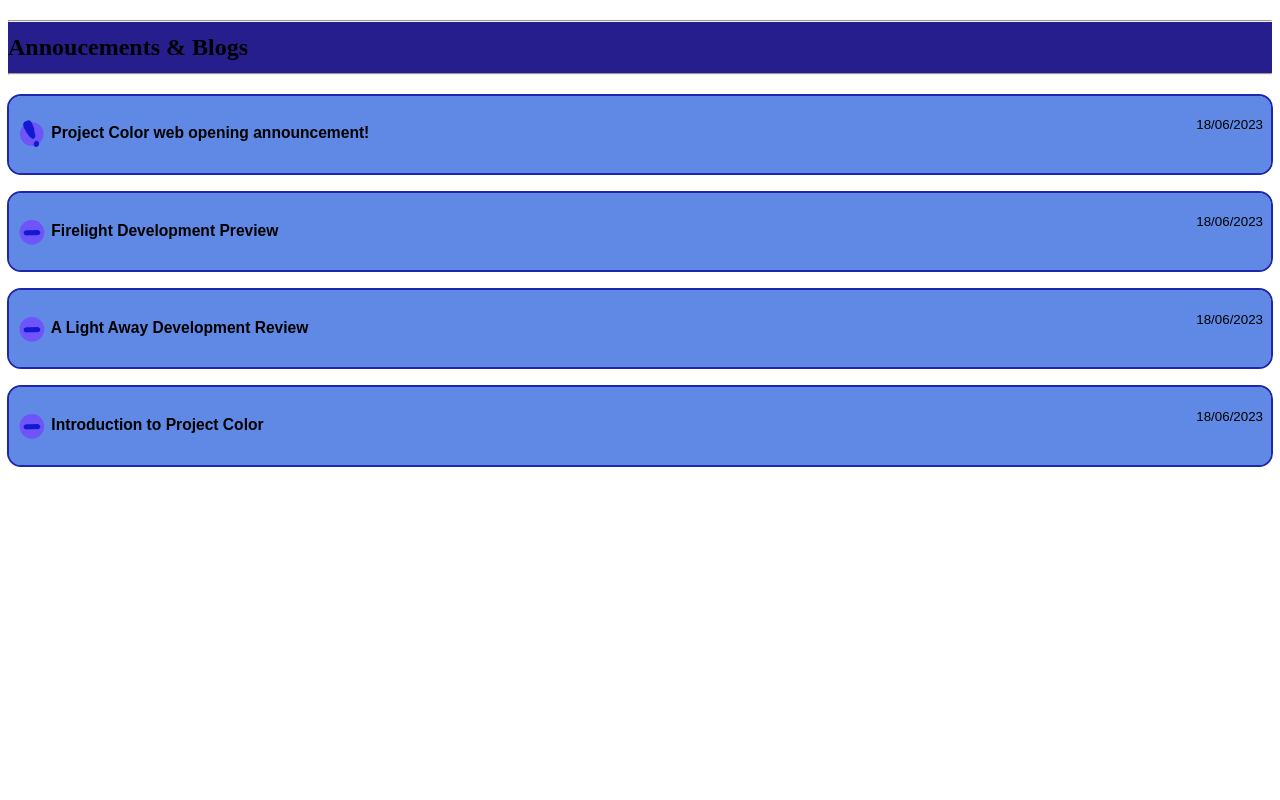
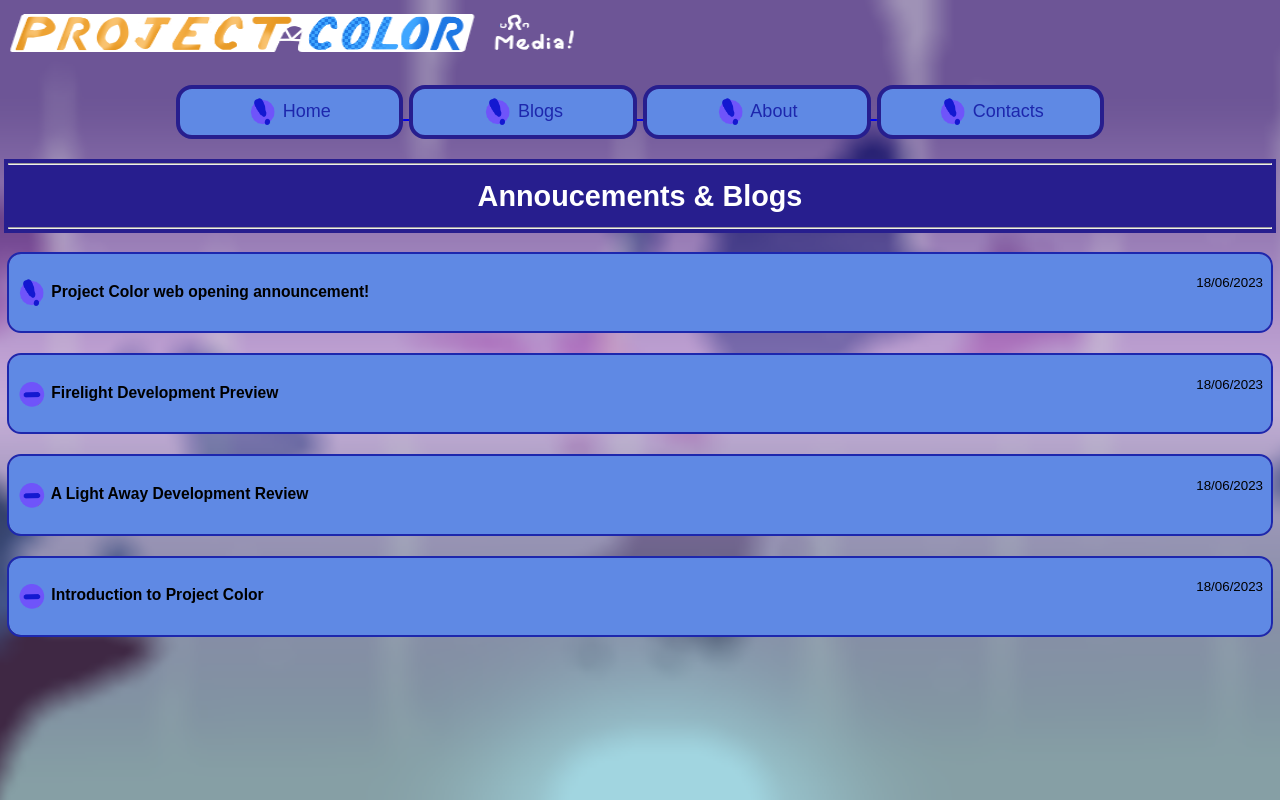
Before and after one commit to NeverEverTM/ProjectColor, a plain HTML site: page Blogs/index.html in a window 1280 px wide. Drawn offline with nearby package versions, Linux system fonts and the light colour scheme; no server answers; files whose address does not match are found by name.

Commit message:
im not done, this sucks ass

```diff
--- a/Blogs/index.html
+++ b/Blogs/index.html
@@ -11,7 +11,7 @@
         <script src="https://code.jquery.com/jquery-3.7.0.js"></script>
         <script>
              $(function() { $("#blogs-2023").load("blogs-2023.html");});
-             $(function() { $("#top-bar").load("html/top-bar.html");});
+             $(function() { $("#top-bar").load("/html/top-bar.html");});
              window.onload = function()
                 {
                     $.getScript("html/blog-post-element.js");
--- a/html/top-bar.html
+++ b/html/top-bar.html
@@ -5,7 +5,7 @@
             font-size: larger;
             color: white;
             font-family: fantasy;
-            background-image: url('img/lost.PNG');
+            background-image: url('/img/lost.PNG');
             background-repeat: no-repeat;
             background-position: center;
             background-size: cover;
```
